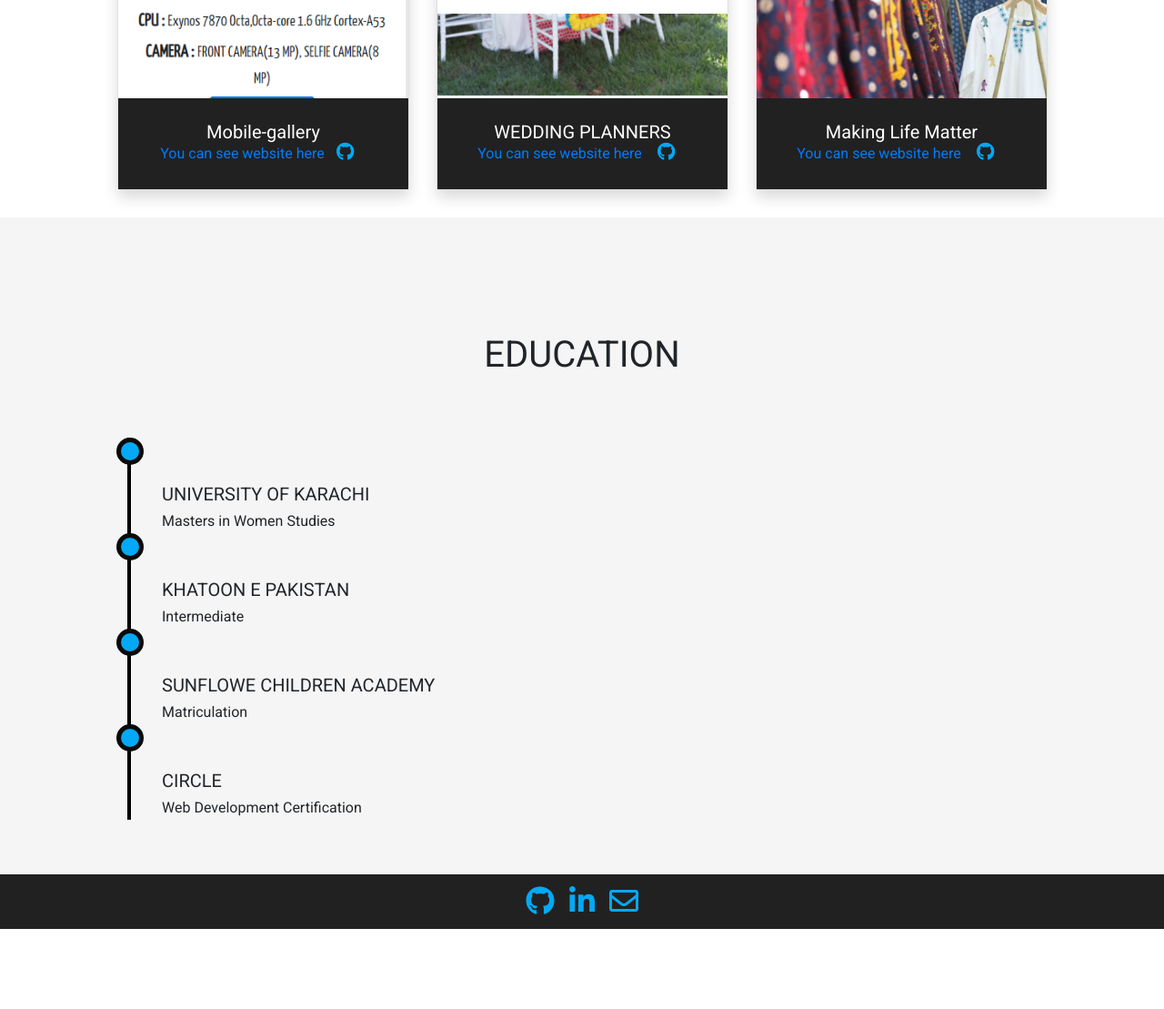
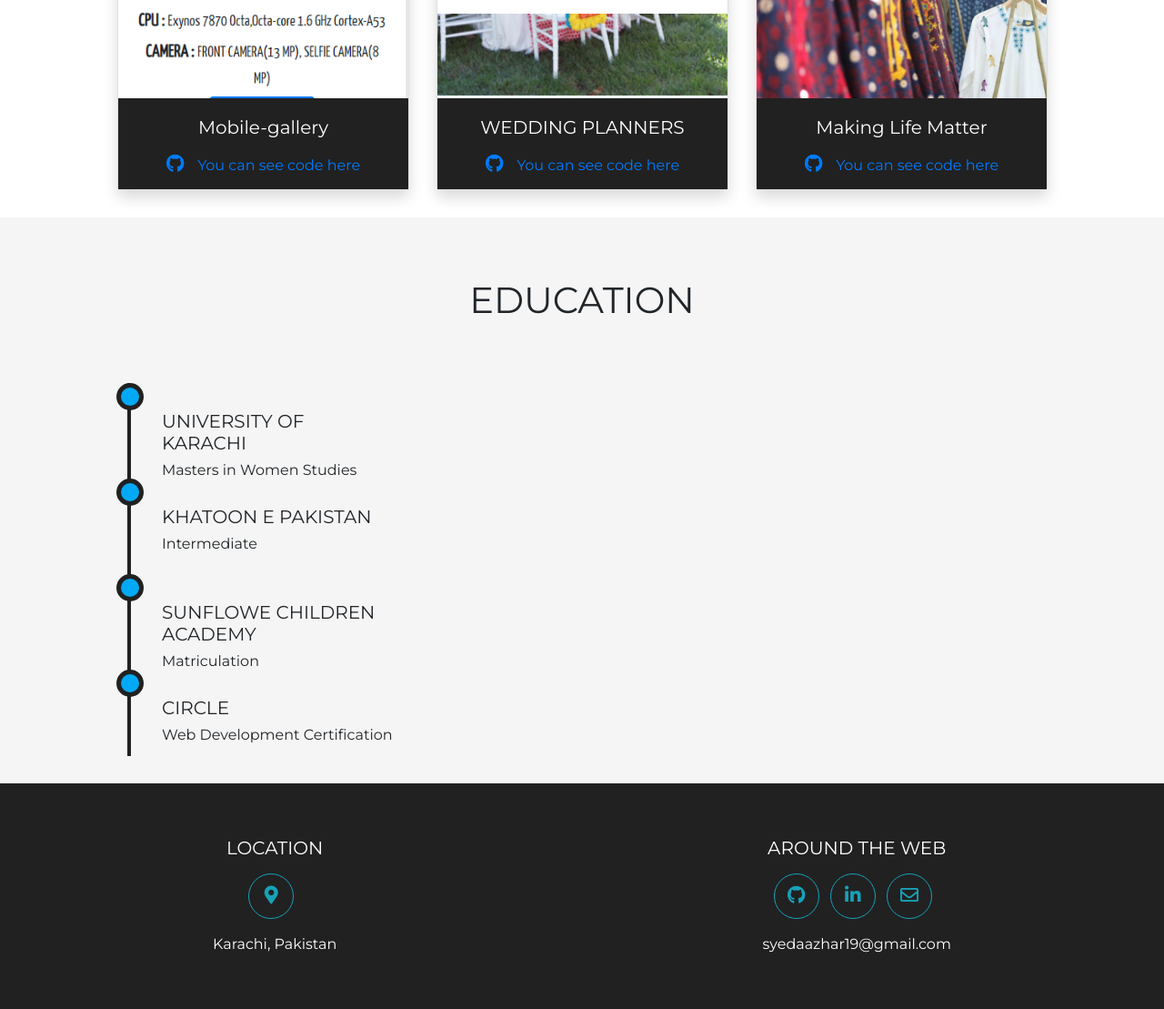
Before and after one commit to syedaazhar/portfolio, a plain HTML site: page index.html in a window 1280 px wide. Shown: the part 2340-3449 px from the top of the page at 91% size. Before the commit the page ends 3361 px from the top, so only its background shows below. Drawn offline with nearby package versions, Linux system fonts and the light colour scheme.

Commit message:
portfolio

```diff
--- a/index.html
+++ b/index.html
@@ -27,8 +27,6 @@
   <!-- font awesome -->
   <link rel="stylesheet" href="https://use.fontawesome.com/releases/v5.3.1/css/all.css" integrity="sha384-mzrmE5qonljUremFsqc01SB46JvROS7bZs3IO2EmfFsd15uHvIt+Y8vEf7N7fWAU"
     crossorigin="anonymous">
-
-
 
 
   <link rel="stylesheet" href="style.css">
@@ -111,74 +109,109 @@
         PORTFOLIO
       </h1>
       <div class="grid-container">
-        <div class="card portfolio-box shadow bg-white" data-aos="flip-left"
-        data-aos-easing="ease-out-cubic"
-        data-aos-duration="2000">
+        <div class="card portfolio-box shadow bg-white" data-aos="flip-left" data-aos-easing="ease-out-cubic" data-aos-duration="2000">
           <div class="card-body project">
             <div class='project-img' id="project-img1"></div>
             <div class="project-del">
-              <h5>Weather Forcast</h5>
-              <a href=" https://syedaazhar.github.io/new-weather-app/">You can see website here<i class="fab fa-github"></i></a>
+              <h5>
+                <a href=" https://syedaazhar.github.io/new-weather-app/" target="_blank">
+                  Weather Forcast
+                </a>
+              </h5>
+              <a href="https://github.com/syedaazhar/new-weather-app" target="_blank">
+                <i class="fab fa-github"></i>
+                You can see website here
+
+              </a>
             </div>
           </div>
         </div>
 
-        <div class="card portfolio-box shadow bg-white" data-aos="flip-left"
-        data-aos-easing="ease-out-cubic"
-        data-aos-duration="2000">
+        <div class="card portfolio-box shadow bg-white" data-aos="flip-left" data-aos-easing="ease-out-cubic" data-aos-duration="2000">
           <div class="card-body project">
             <div class='project-img' id="project-img2"></div>
             <div class="project-del">
-              <h5>News-app</h5>
-              <a href="https://syedaazhar.github.io/news-app/">You can see website here <i class="fab fa-github"></i></a>
+              <h5>
+                <a href="https://syedaazhar.github.io/news-app/" target="_blank">
+                  News-app
+                </a>
+              </h5>
+              <a href="https://github.com/syedaazhar/news-app" target="_blank">
+                <i class="fab fa-github"></i>
+                You can see website here
+
+              </a>
             </div>
           </div>
         </div>
 
-        <div class="card portfolio-box shadow bg-white" data-aos="flip-left"
-        data-aos-easing="ease-out-cubic"
-        data-aos-duration="2000">
+        <div class="card portfolio-box shadow bg-white" data-aos="flip-left" data-aos-easing="ease-out-cubic" data-aos-duration="2000">
           <div class="card-body project">
             <div class='project-img' id="project-img3"></div>
             <div class="project-del">
-              <h5>web-whatsapp</h3>
-                <a href="https://syedaazhar.github.io/web-whatsapp/#">You can see website here <i class="fab fa-github"></i></a>
+              <h5>
+                <a href="https://syedaazhar.github.io/web-whatsapp/#" target="_blank">
+                  web-whatsapp
+                </a>
+                </h3>
+                <a href="https://github.com/syedaazhar/web-whatsapp" target="_blank">
+                  <i class="fab fa-github"></i>
+                  You can see can here
+
+                </a>
             </div>
           </div>
         </div>
 
-        <div class="card portfolio-box shadow bg-white" data-aos="flip-left"
-        data-aos-easing="ease-out-cubic"
-        data-aos-duration="2000">
+        <div class="card portfolio-box shadow bg-white" data-aos="flip-left" data-aos-easing="ease-out-cubic" data-aos-duration="2000">
           <div class="card-body project">
             <div class='project-img' id="project-img4"></div>
             <div class="project-del">
-              <h5>Mobile-gallery</h5>
-              <a href="https://syedaazhar.github.io/mobile-gallery/">You can see website here<i class="fab fa-github"></i></a>
+              <h5>
+                <a href="https://syedaazhar.github.io/mobile-gallery/" target="_blank">
+                  Mobile-gallery
+                </a>
+              </h5>
+              <a href="https://github.com/syedaazhar/mobile-gallery" target="_blank">
+                <i class="fab fa-github"></i>
+                You can see code here
+
+              </a>
             </div>
           </div>
         </div>
 
-        <div class="card portfolio-box shadow bg-white" data-aos="flip-left"
-        data-aos-easing="ease-out-cubic"
-        data-aos-duration="2000">
+        <div class="card portfolio-box shadow bg-white" data-aos="flip-left" data-aos-easing="ease-out-cubic" data-aos-duration="2000">
           <div class="card-body project">
             <div class='project-img' id="project-img5"></div>
             <div class="project-del">
-              <h5>WEDDING PLANNERS</h5>
-              <a href="https://syedaazhar.github.io/new-project/">You can see website here <i class="fab fa-github"></i></a>
+              <h5>
+                <a href="https://syedaazhar.github.io/new-project/" target="_blank">
+                  WEDDING PLANNERS
+                </a>
+              </h5>
+              <a href="https://github.com/syedaazhar/new-project" target="_blank">
+                <i class="fab fa-github"></i>
+                You can see code here
+              </a>
             </div>
           </div>
         </div>
 
-        <div class="card portfolio-box shadow bg-white" data-aos="flip-left"
-        data-aos-easing="ease-out-cubic"
-        data-aos-duration="2000">
+        <div class="card portfolio-box shadow bg-white" data-aos="flip-left" data-aos-easing="ease-out-cubic" data-aos-duration="2000">
           <div class="card-body project">
             <div class='project-img' id="project-img6"></div>
             <div class="project-del">
-              <h5>Making Life Matter </h5>
-              <a href="https://syedaazhar.github.io/mt-file/">You can see website here <i class="fab fa-github"></i></a>
+              <h5>
+                <a href="https://syedaazhar.github.io/mt-file/" target="_blank">
+                  Making Life Matter
+                </a>
+              </h5>
+              <a href="https://github.com/syedaazhar/mt-file" target="_blank">
+                <i class="fab fa-github"></i>
+                You can see code here
+
+              </a>
             </div>
           </div>
         </div>
@@ -242,12 +275,47 @@
     </div>
   </section>
 
-  <footer class="Contact" id="contact">
+  <div class="Contact" id="contact">
     <div class="Contact-del">
-      <a href="https://github.com/syedaazhar"><i class="fab fa-github animated bounceIn"></i></a>
-      <a href="syedaazhar@gmail.com"><i class="fab fa-linkedin-in animated bounceIn"></i></a>
-      <a href=""><i class="far fa-envelope animated bounceIn"></i></a>
+      <div class="icon">
+        <h5>
+          LOCATION
+        </h5>
+        <div class="btn btn-outline-info">
+          <i class="fas fa-map-marker-alt"></i>
+        </div>
+        <P>Karachi, Pakistan</P>
+      </div>
+
+      <div class="icon">
+        <h5>
+          AROUND THE WEB
+        </h5>
+        <a href="https://github.com/syedaazhar" target="_blank">
+          <div class="btn btn-outline-info">
+            <i class="fab fa-github animated bounceIn"></i>
+          </div>
+        </a>
+
+        <a href="" target="_blank">
+          <div class="btn btn-outline-info">
+            <i class="fab fa-linkedin-in animated bounceIn"></i>
+          </div>
+        </a>
+
+        <div class="btn btn-outline-info">
+          <i class="far fa-envelope animated bounceIn"></i>
+        </div>
+        <p>
+          syedaazhar19@gmail.com
+        </p>
+
+      </div>
     </div>
+  </div>
+
+  <footer>
+
   </footer>
 
 
--- a/style.css
+++ b/style.css
@@ -1,5 +1,5 @@
 body{
-  font-family: 'Roboto', sans-serif;
+  font-family: 'Montserrat', sans-serif;
 }
 
 .navbar{
@@ -23,8 +23,9 @@ body{
 
 .container .navbar-toggler{
   height: 36px;
-  width: 70px;
-  font-size: 15px;
+  height: 36px;
+  width: 81px;
+  font-size: 14px;
   color: white;
   background-color:  #03A9F4;
 }
@@ -207,30 +208,56 @@ div#particles-js canvas.particles-js-canvas-el{
   background-size: cover;
   width:100%;
   height:400px;
+  transition: 0.3s;
 }
 
+.project-del > a > .fa-github{
+  font-size: 20px;
+  width:30px;
+}
+
+.project-del > a {
+  padding: 3px 0;
+  text-decoration: none;
+}
+
+.project-del > h5 > a{
+  color: #fff;
+  text-decoration: none;
+  cursor: pointer;
+}
+
+.project-del > h5{
+  width: 100%;
+  text-align: center;
+  padding-top: 12px;
+  cursor: pointer;
+}
+
+
+
 #project-img1{
-  background-image: url('images/Capture-17.png');
+  background-image: url('images/weather-app.png');
 }
 
 #project-img2{
-  background-image: url('images/Capture-18.png');
+  background-image: url('images/news-app.png');
 }
 
 #project-img3{
-  background-image: url('images/Capture-19.png');
+  background-image: url('images/web-whatsapp.png');
 }
 
 #project-img4{
-  background-image: url('images/Capture-21.png');
+  background-image: url('images/mobile-gallery.png');
 }
 
 #project-img5{
-  background-image: url('images/Capture-22.png');
+  background-image: url('images/wed-planner.png');
 }
 
 #project-img6{
-  background-image: url('images/Capture-23.png');
+  background-image: url('images/online-shop.png');
 }
 
 .project{
@@ -249,12 +276,6 @@ div#particles-js canvas.particles-js-canvas-el{
   justify-content: center;
 }
 
-.project-del > h5{
-  margin: 0;
-  padding:0;
-  color: #fff;
-}
-
 /* About */
 
 .timeline {
@@ -269,9 +290,9 @@ div#particles-js canvas.particles-js-canvas-el{
     content: '';
     position: absolute;
     width: 4px;
-    background-color: black;
+    background-color: #212121;
     top: 0;
-    bottom: 0;
+    bottom: 10px;
     left: 15px;
     margin-left: -3px;
 }
@@ -279,7 +300,7 @@ div#particles-js canvas.particles-js-canvas-el{
 .about-container{
   margin: 30px 0 0;
   background-color: whitesmoke;
-  padding: 60px 0;
+  padding-bottom: 20px
 }
 
 .about-content
@@ -307,11 +328,11 @@ div#particles-js canvas.particles-js-canvas-el{
   border-radius: 1000px;
   background-color: #03A9F4;
   z-index: 1;
-  border: 5px solid #0a0a0a
+  border: 5px solid #212121;
 }
 
 .content-del {
-  padding: 20px 50px;
+  padding: 0px 50px;
   border-radius: 6px;
   width: 100%;
   height: 90px;
@@ -319,6 +340,7 @@ div#particles-js canvas.particles-js-canvas-el{
 
 .content-del > h2{
   font-size: 20px;
+  width: 248px;
 }
 
 .content-del > h4{
@@ -329,30 +351,44 @@ div#particles-js canvas.particles-js-canvas-el{
 
 .Contact-del{
   display: flex;
-  justify-content: center;
+  justify-content: space-around;
+  width: 100%;
+  height: 100%;
+  align-items: center;
 }
 
-.fab, .far{
+.fab, .far, .fa-map-marker-alt{
   border-color: #03a9f4;
-  color: #03a9f4;
-  font-size: 32px;
-  width: 46px;
-  height: 27px;
-  border-radius: 1000px;
-  text-align: center;
+  font-size: 20px;
+  padding: 7px 0;
 }
 
 .Contact{
   display: flex;
-  justify-content:center;
+  justify-content: center;
   align-items: center;
-  height:60px;
+  height: 31vh;
   background-color: #212121;
+  width: 100%;
+  color: white;
+
 }
 
-.project-del > a > .fa-github{
-  font-size: 20px;
+.btn-outline-info{
+  border-radius: 1000px;
+  width: 50px;
+  height: 50px;
+  margin-right: 8px;
 }
+
+.icon{
+  text-align: center;
+}
+
+.icon > h5, .icon > p{
+  margin: 16px 0;
+}
+
 
 
 
@@ -425,6 +461,7 @@ div#particles-js canvas.particles-js-canvas-el{
 
 @media screen and (max-width: 767px) {
 
+  /* skills seaction */
   .grid-container{
     grid-template-columns: auto;
   }
@@ -433,7 +470,7 @@ div#particles-js canvas.particles-js-canvas-el{
     height: 266px;
   }
   .skills-section {
-    height: 217vh;
+    height: 206vh;
   }
   .skills-img {
     height: 217px;
@@ -445,6 +482,11 @@ div#particles-js canvas.particles-js-canvas-el{
     background-position: center;
     background-size: cover;
   }
+
+  /*    ****   */
+
+
+  /* Portfolio Seaction */
 
   .project-section > .grid-container {
         height: 100%;
@@ -461,6 +503,27 @@ div#particles-js canvas.particles-js-canvas-el{
   .project-del{
     height: 83px;
   }
+  .project-del > a > .fa-github{
+    font-size: 18px;
+  }
+
+  .project-del > a{
+    font-size: 14px;
+  }
+
+  /*  ****   */
+
+
+  /*Contact seaction  */
+  .Contact{
+    height: 60vh;
+  }
+
+  .Contact-del{
+    flex-direction: column;
+    justify-content: center;
+  }
+    /*  *** */
 }
 
 
@@ -474,7 +537,7 @@ div#particles-js canvas.particles-js-canvas-el{
   }
   .project {
     width: 312px;
-    height: 479px;
+    height: 460px;
   }
 
   .project-img {
```
Also changed, not shown: images/mobile-gallery.PNG (renamed from images/Capture-21.PNG), images/news-app.PNG (renamed from images/Capture-18.PNG), images/online-shop.PNG (renamed from images/Capture-23.PNG), images/weather-app.PNG (renamed from images/Capture-17.PNG), images/web-whatsapp.PNG (renamed from images/Capture-19.PNG), images/wed-planner.PNG (renamed from images/Capture-22.PNG).
